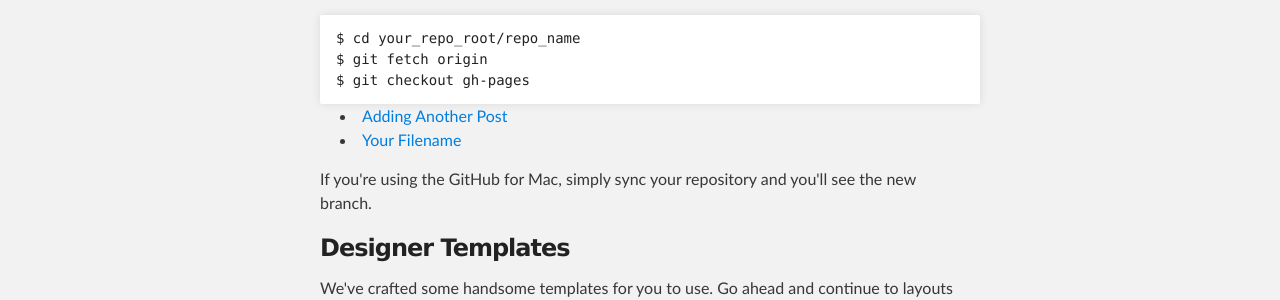
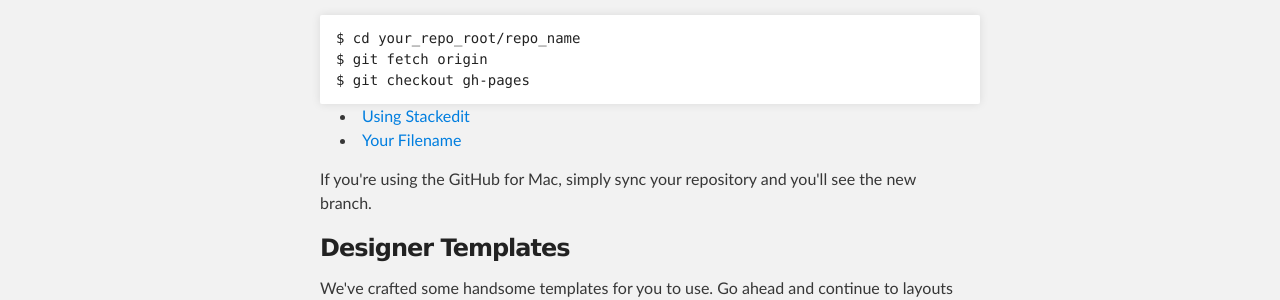
Before and after one commit to dindigit/dindigit.github.io, a Jekyll site: the page built from index.html, in a window 1280 px wide. Shown: the part 543-843 px from the top of the page. Built offline with Jekyll 4.4.1, drawn with Linux system fonts in a browser that asks for light colours.

Commit message:
specifying a template for this post

```diff
--- a/_posts/2014-05-04-Adding-Another-Post.md
+++ b/_posts/2014-05-04-Adding-Another-Post.md
@@ -1,3 +1,8 @@
+---
+layout: default
+title: Using Stackedit
+---
+
 ##Using Stackedit to Publish and Edit Static Pages on Blogger
 
 ###To publish a new page.
```
